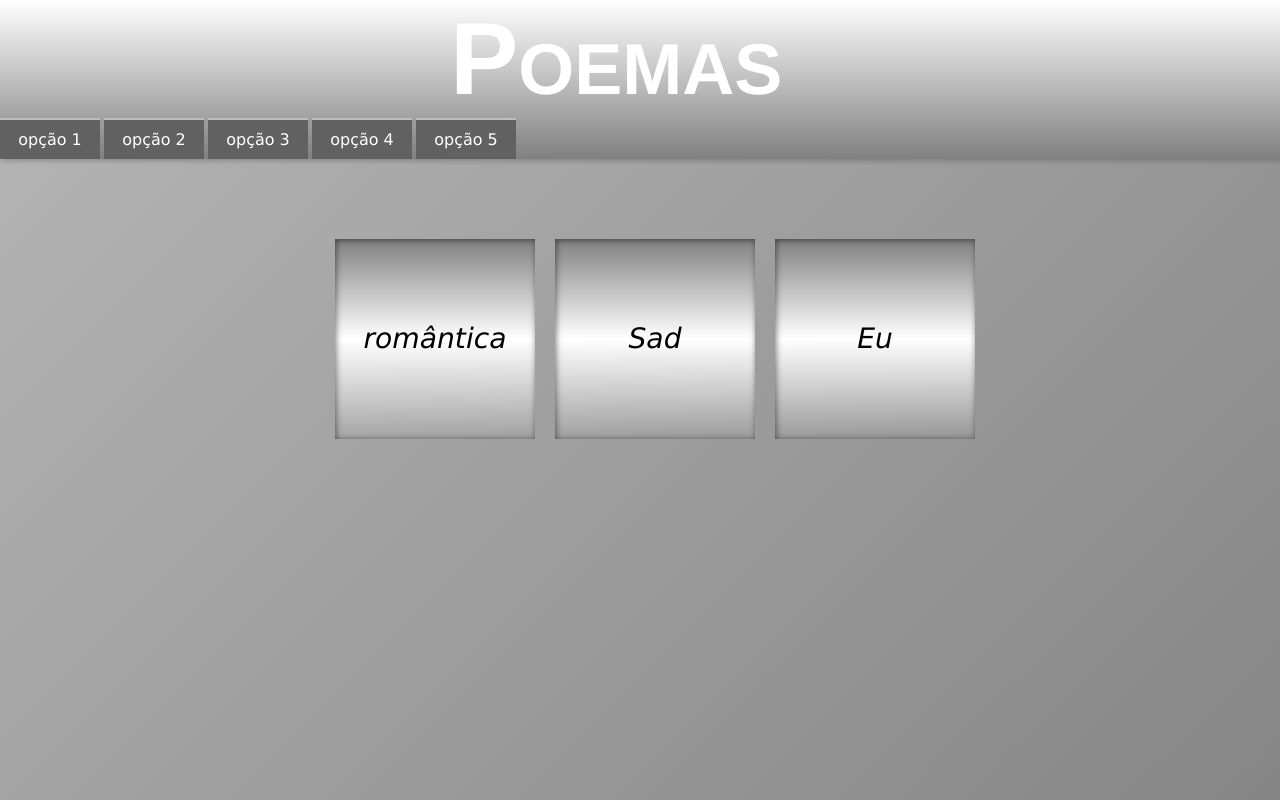
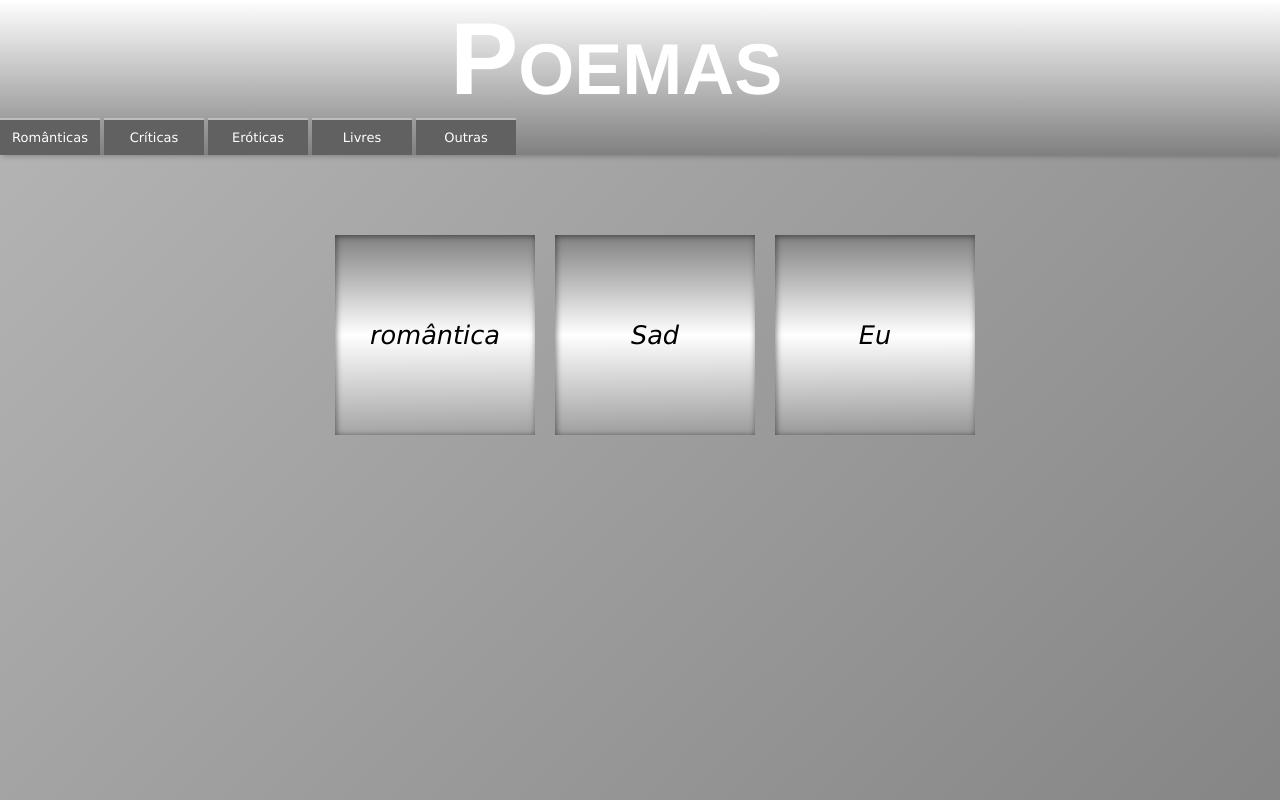
Before and after one commit to AbiOliver/SiteDePoesia, a plain HTML site: page index.html in a window 1280 px wide. Drawn offline with Linux system fonts and the light colour scheme.

Commit message:
alterações

```diff
--- a/estilo/style.css
+++ b/estilo/style.css
@@ -91,6 +91,7 @@ section{
     padding-left: 30px;
     line-height: 2.5em;
 }
+
 section.normal{
     display: flex;
     flex-direction: column;
--- a/estilo/telagrande.css
+++ b/estilo/telagrande.css
@@ -28,7 +28,20 @@ menu ul{
     menu > ul > li > a{
         margin:0 auto;
         width: 100px;
+        font-size: 13px;
 
     }
 
+   menu a:hover {
+    animation-delay: .3s;
+    transition: .5s ease;
+    transform: translate(5px, 0px);
+    box-shadow: 2px 5px 5px rgba(0, 0, 0, 0.496);
 }
+
+   section> div:hover {
+        transition: .5s ease;
+        transform: translate(0px, -5px);
+    }
+
+}
--- a/index.html
+++ b/index.html
@@ -46,7 +46,7 @@
 
             font-family:  serif;
             background-image: linear-gradient(to bottom, gray, white, transparent);
-            font-size: 2.2vw ;
+            font-size: 2vw ;
             display: inline-flex;
             flex-direction: row;
             align-items: center;
@@ -108,17 +108,15 @@
         <span  id="burguer" class="material-icons" onclick="clickMenu()">menu</span>
         <menu id="itens">
             <ul>
-                <li><a href="#">opção 1</a></li>
-                <li><a href="#">opção 2</a></li>
-                <li><a href="#">opção 3</a></li>
-                <li><a href="#">opção 4</a></li>
-                <li><a href="#">opção 5</a></li>
+                <li><a href="#">Românticas</a></li>
+                <li><a href="#">Críticas</a></li>
+                <li><a href="#">Eróticas</a></li>
+                <li><a href="#">Livres</a></li>
+                <li><a href="#">Outras</a></li>
             </ul>
     </menu>
       </header>
-
     <section>
-
             <div id="d1"> <a href="romantica.html"  style="color: black; text-decoration: none;" id="a1">romântica</a>  </div>
             <div id="d2"><a href="melancólica.html" id="a2"   style="color: black; text-decoration: none;">Sad</a></div>
             <div id="d3"><a href="Eu.html" style="color: black; text-decoration: none;" id="a3">Eu</a></div>
```
